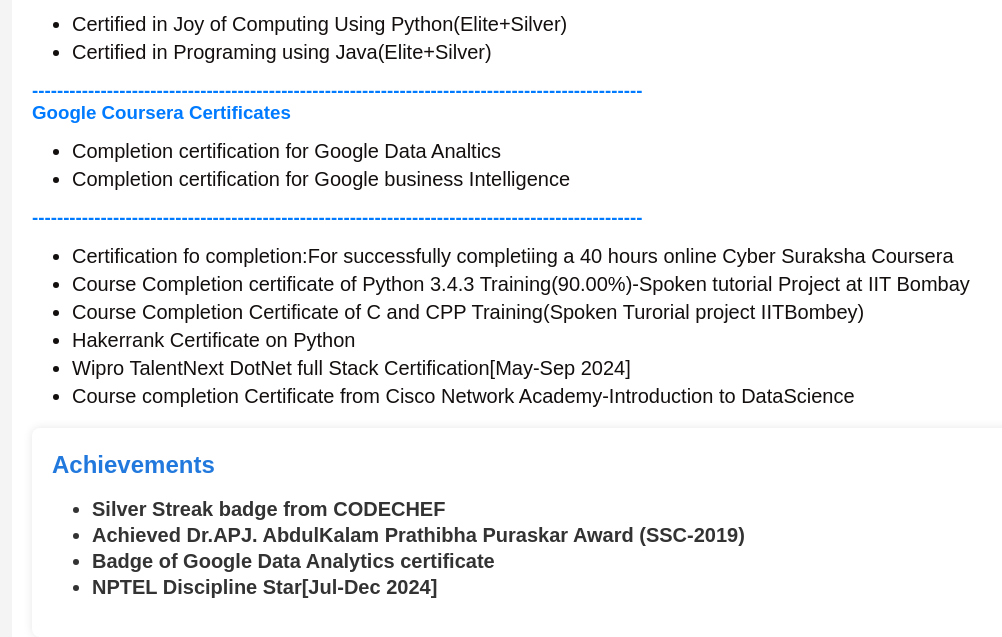
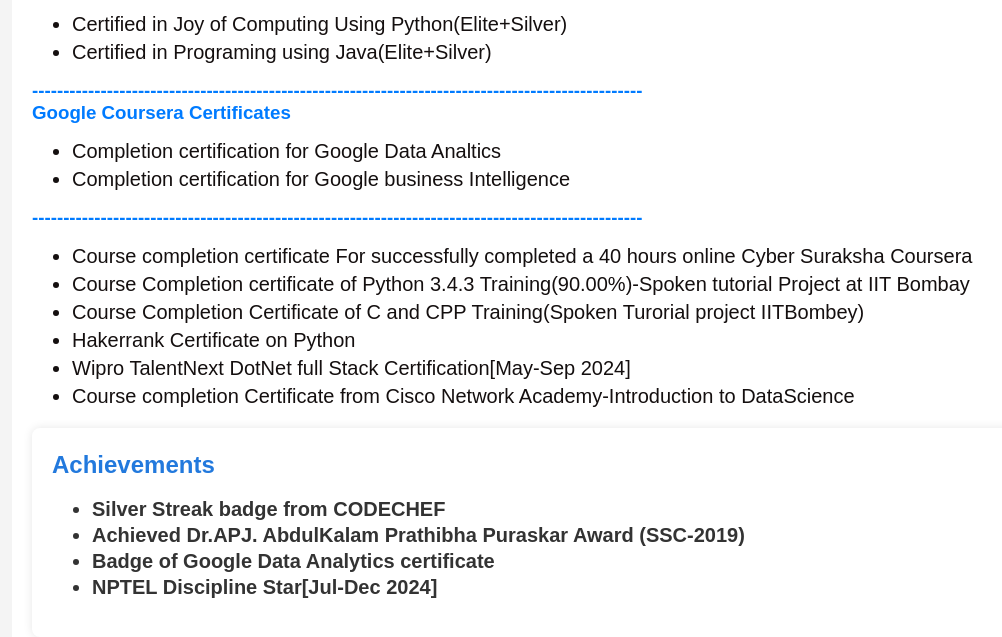
Before and after one commit to kalyani2003-oct/kportfolio, a plain HTML site: page certifications.html in a window 1280 px wide. Shown: the part 133-770 px from the top of the page, without its empty margins (116-1118 px from the left). Drawn offline with Linux system fonts and the light colour scheme.

Commit message:
Update certifications.html

```diff
--- a/certifications.html
+++ b/certifications.html
@@ -90,7 +90,7 @@
             </div>
             <div class="certification">
                 <h3>--------------------------------------------------------------------------------------------------</h3>
-                <ul><li>Certification fo completion:For successfully  completiing a 40 hours online  Cyber Suraksha Coursera
+                <ul><li>Course completion certificate For successfully  completed a 40 hours online  Cyber Suraksha Coursera
                 </li>
             <li>Course Completion certificate  of Python 3.4.3 Training(90.00%)-Spoken tutorial Project at  IIT Bombay</li>
             <li>Course Completion Certificate of  C and CPP  Training(Spoken Turorial project IITBombey)</li>
```
